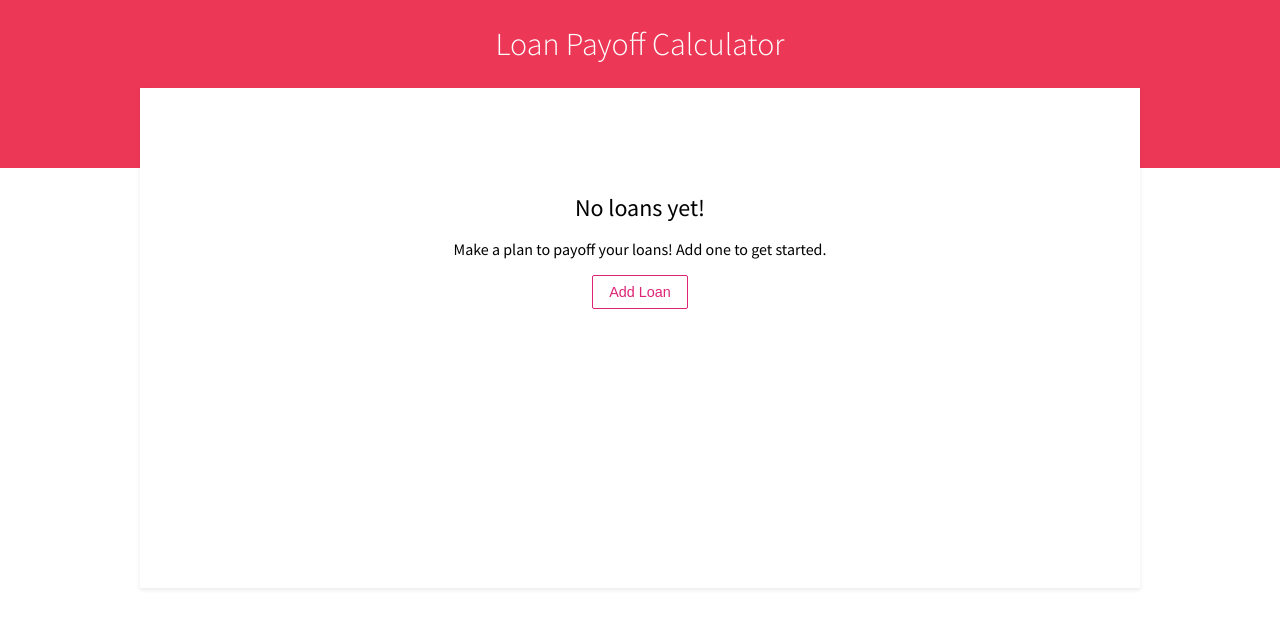
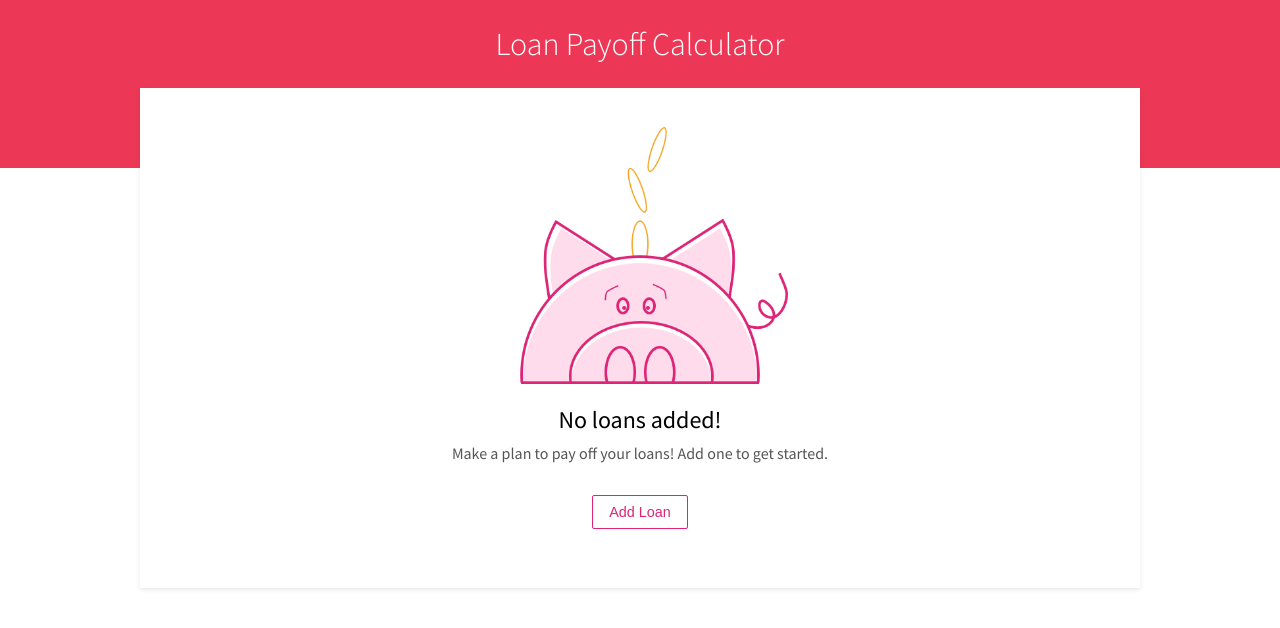
Before and after one commit to mariehooper/loan-payoff-calculator, a React (Create React App) app: page / in a window 1280 px wide. Shown: the top 628 px of the page. Built offline with nearby package versions, Linux system fonts and the light colour scheme.

Commit message:
add empty state graphic

```diff
--- a/src/components/EmptyState.css
+++ b/src/components/EmptyState.css
@@ -1,3 +1,13 @@
 .empty-state {
-  margin: 6em auto auto;
+  margin: 2em auto auto;
   text-align: center; }
+
+.empty-state p {
+  margin: 0 0 2rem;
+  color: #555; }
+
+.empty-state-graphic {
+  width: 300px; }
+
+.empty-state-header {
+  margin-top: 1rem; }
--- a/src/components/EmptyState.js
+++ b/src/components/EmptyState.js
@@ -1,5 +1,6 @@
 import React from 'react';
 import PropTypes from 'prop-types';
+import pig from '../piggy-bank.png';
 import Button from './Button';
 import './EmptyState.css';
 
@@ -7,8 +8,9 @@ export default function EmptyState({ openModal }) {
   return (
     <div className="page-wrapper">
       <div className="empty-state">
-        <h2>No loans yet!</h2>
-        <p>Make a plan to payoff your loans! Add one to get started.</p>
+        <img className="empty-state-graphic" src={pig} alt="piggy bank" />
+        <h2 className="empty-state-header">No loans added!</h2>
+        <p>Make a plan to pay off your loans! Add one to get started.</p>
         <Button onClick={openModal}>Add Loan</Button>
       </div>
     </div>
--- a/src/components/EmptyState.scss
+++ b/src/components/EmptyState.scss
@@ -1,6 +1,18 @@
 @import '../variables';
 
 .empty-state {
-  margin: 6em auto auto;
+  margin: 2em auto auto;
   text-align: center;
+  p {
+    margin: 0 0 2rem;
+    color: #555;
+  }
 }
+
+.empty-state-graphic {
+  width: 300px;
+}
+
+.empty-state-header {
+  margin-top: 1rem;
+}
--- a/src/components/LoanList.js
+++ b/src/components/LoanList.js
@@ -17,7 +17,7 @@ export default function LoanList({ loans, totals, updateLoan, removeLoan, openMo
             <th>Rate</th>
             <th>Balance</th>
             <th>Payment</th>
-            <th>Addtl Payment</th>
+            <th>Additional Payment</th>
             <th />
           </tr>
         </thead>
```
Also changed, not shown: src/piggy-bank.png (added).
